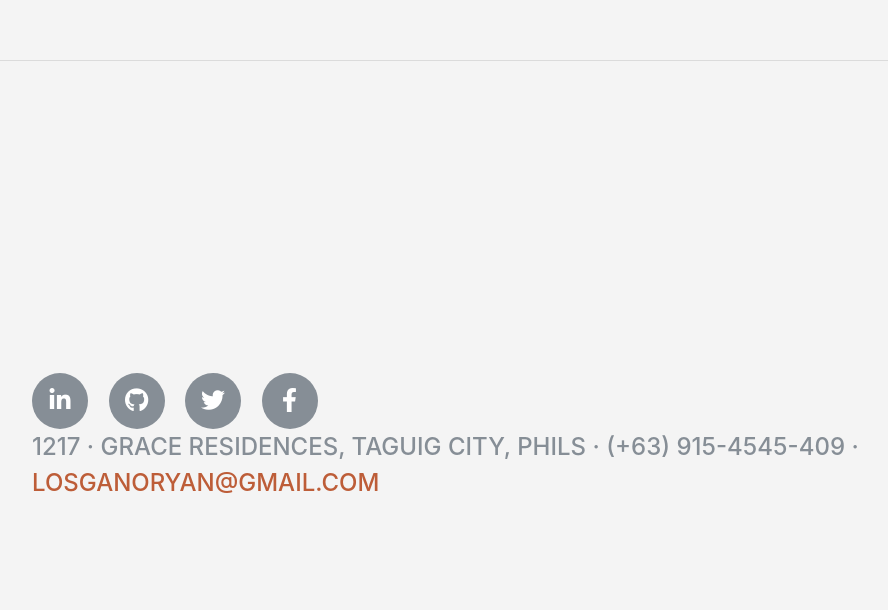
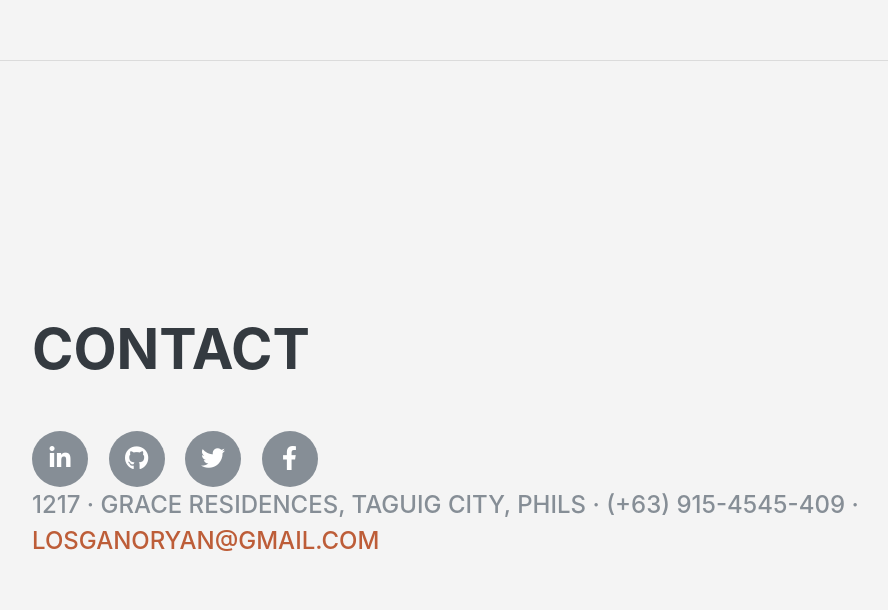
Before and after one commit to ryliezachary/resume, a plain HTML site: page index.html in a window 1280 px wide. Shown: the part 4178-4788 px from the top of the page, without its empty margins (288-1176 px from the left). Drawn offline with Linux system fonts and the light colour scheme; a web font is replaced by a local one.

Commit message:
Contact
Added Contact header

```diff
--- a/index.html
+++ b/index.html
@@ -224,6 +224,7 @@
     <hr class="m-0">
     <section class="resume-section p-3 p-lg-5 d-flex align-items-center" id="contactme">
        <div class="w-100">
+        <h2 class="mb-5">Contact</h2>
         <div class="social-icons">
           <a href="https://www.linkedin.com/in/ryan-losgano-020a66171" target="_blank">
             <i class="fab fa-linkedin-in"></i>
```
